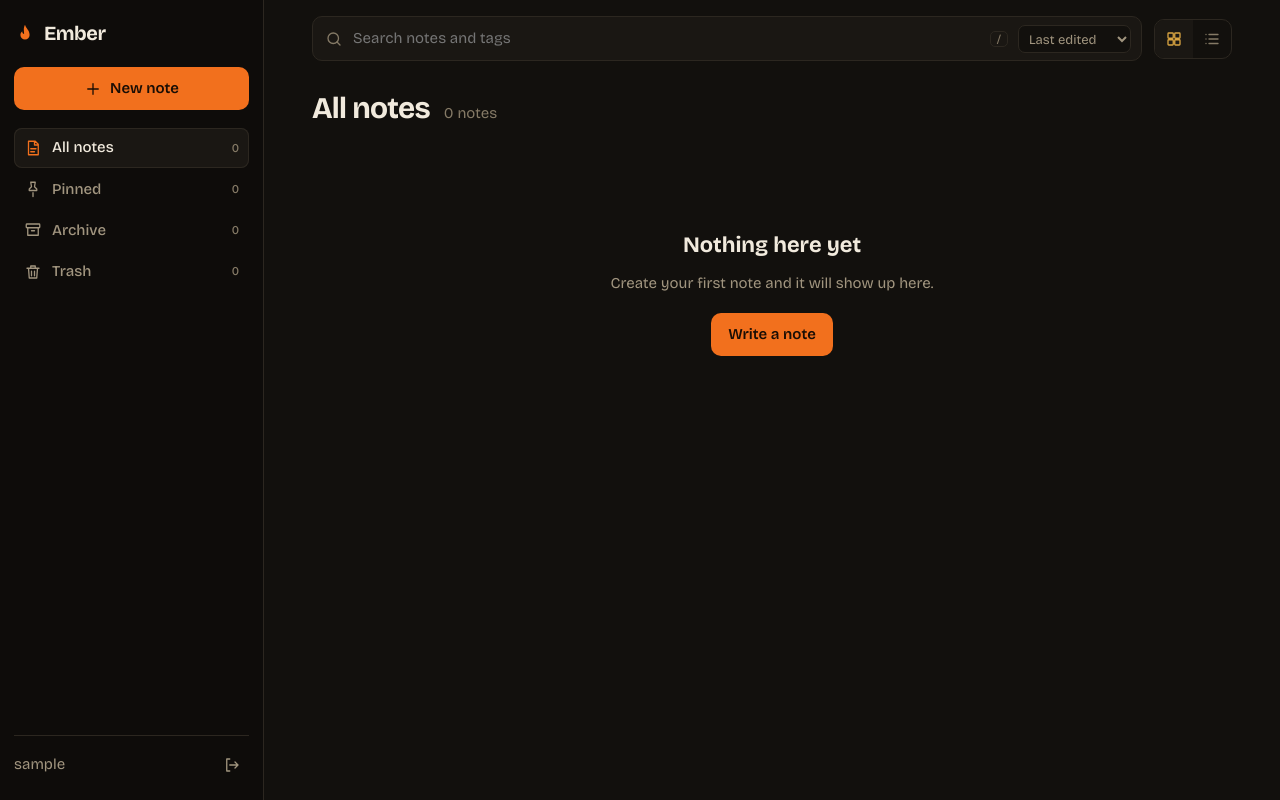
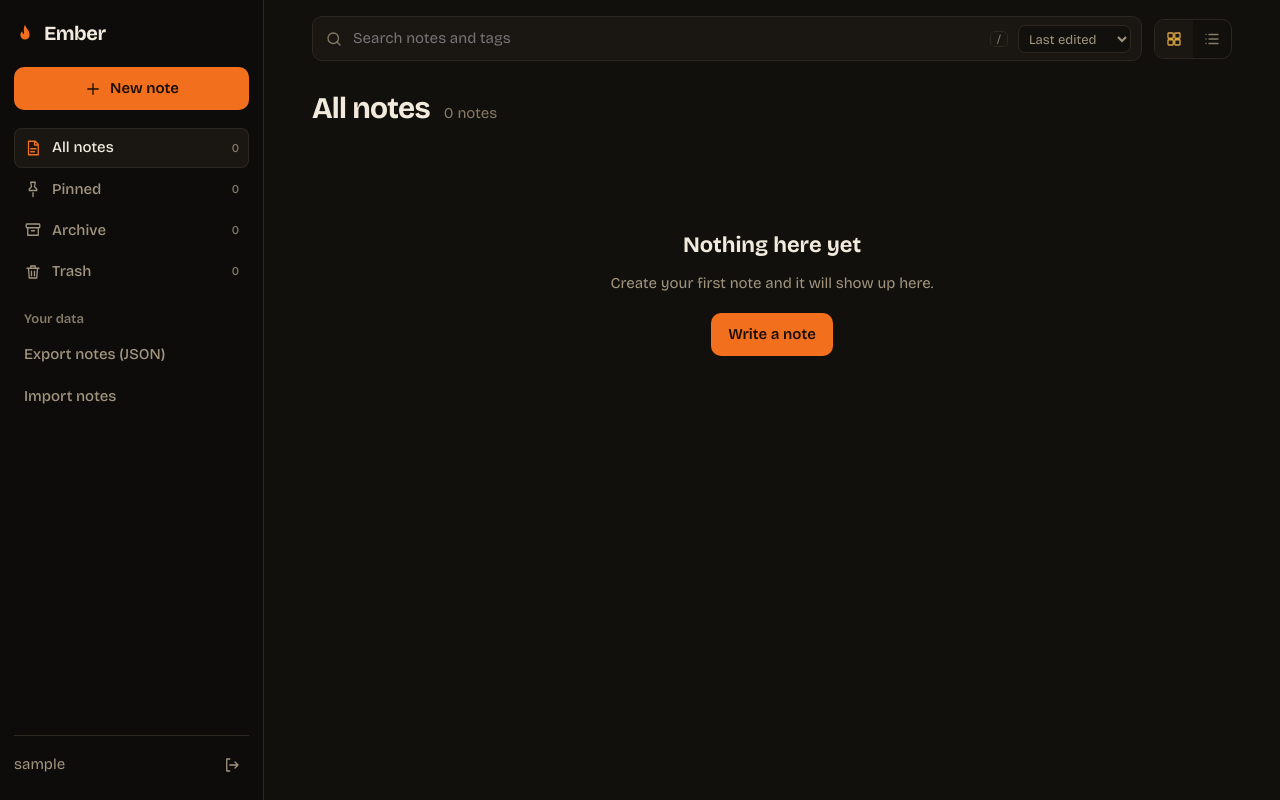
Before and after one commit to ashutoshpalhare/EmberNotes, a Django app: page / in a window 1280 px wide. Run offline with Django 5.2, Linux system fonts and the light colour scheme; the visitor is signed in with stand-in values (Sample User, id 1); data that the repository does not hold is empty; parts of the project's set-up code (start-up, migrations or seed data) failed here and were passed over.

Commit message:
feat(phase-3): add personal data import and export navigation

```diff
--- a/templates/app.html
+++ b/templates/app.html
@@ -15,6 +15,13 @@
       <a href="{% url 'notes:list' %}?view=archive" {% if current_view == 'archive' and not tag %}aria-current="page"{% endif %}><svg class="ico"><use href="#i-archive"/></svg>Archive<span>{{ nav_counts.archive }}</span></a>
       <a href="{% url 'notes:list' %}?view=trash" {% if current_view == 'trash' %}aria-current="page"{% endif %}><svg class="ico"><use href="#i-trash"/></svg>Trash<span>{{ nav_counts.trash }}</span></a>
     </nav>
+    <div class="nav-group">
+      <h2>Your data</h2>
+      <nav class="nav">
+        <a href="{% url 'notes:export' %}">Export notes (JSON)</a>
+        <a href="{% url 'notes:import' %}" {% if request.resolver_match.url_name == 'import' %}aria-current="page"{% endif %}>Import notes</a>
+      </nav>
+    </div>
     {% if nav_tags %}
     <div class="nav-group">
       <h2>Tags</h2>
```
